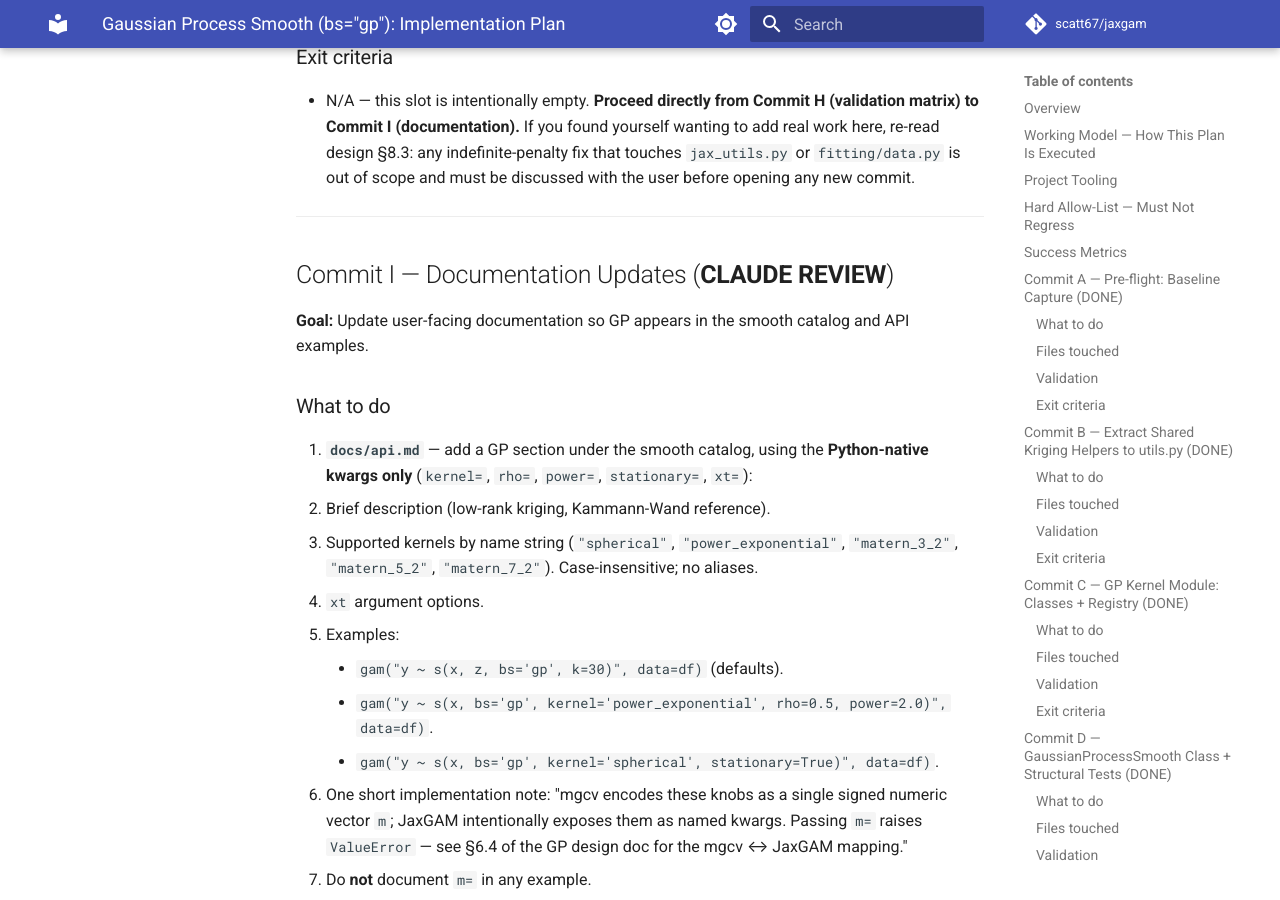
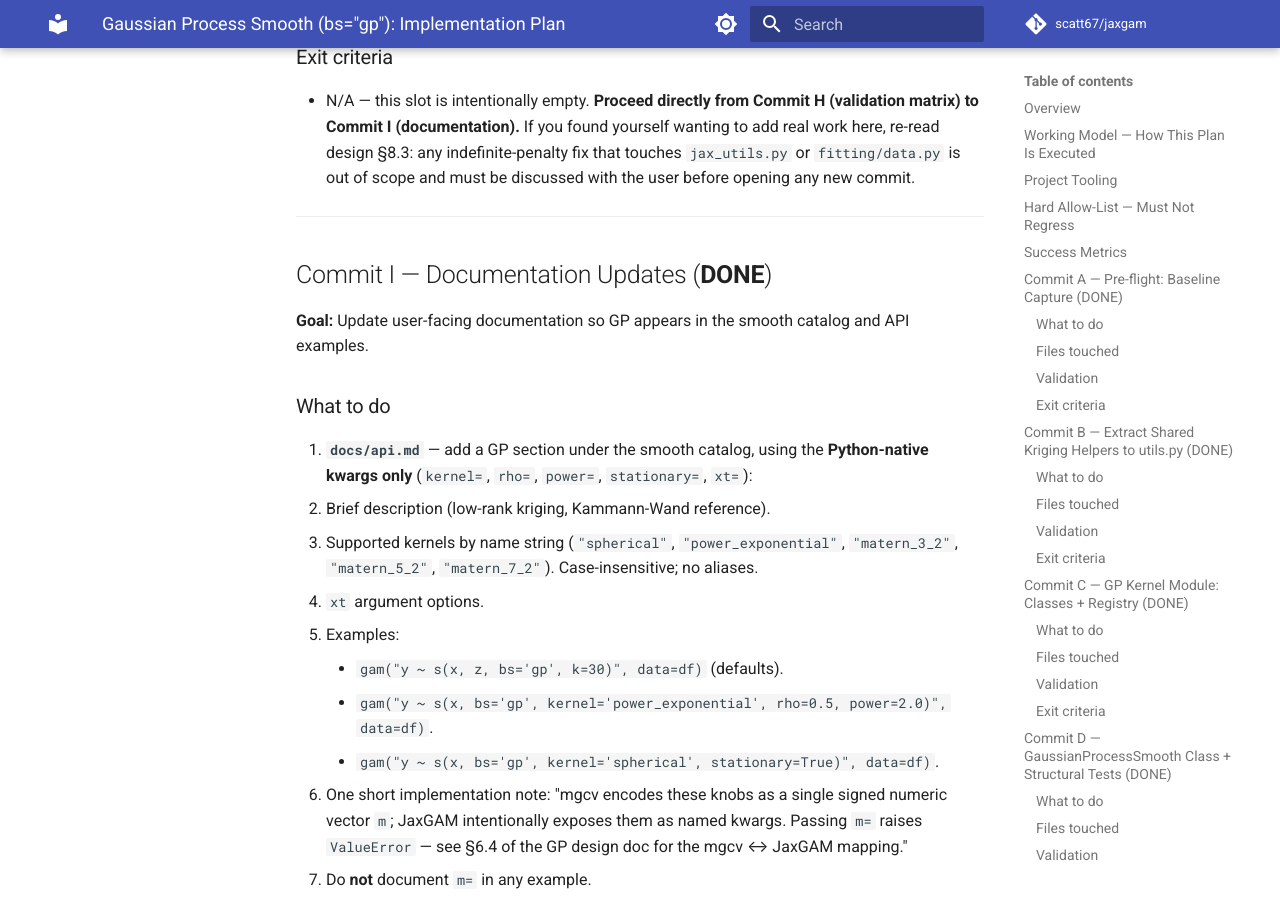
Before and after one commit to scatt67/jaxgam, an MkDocs documentation site: the page built from docs/gaussian_process/implementation_plan.md, in a window 1280 px wide and 900 px high, scrolled down 31475 px. Built offline with MkDocs 1.6.1 and Material for MkDocs 9.7.7, drawn with Linux system fonts in a browser that asks for light colours; comment, search, counter and statistics services are not loaded.

Commit message:
Update implementation_plan.md

```diff
--- a/docs/gaussian_process/implementation_plan.md
+++ b/docs/gaussian_process/implementation_plan.md
@@ -1520,7 +1520,7 @@ invent a GP-specific testing shape — reuse the TPRS one verbatim.
 
 ---
 
-## Commit I — Documentation Updates (**CLAUDE REVIEW**)
+## Commit I — Documentation Updates (**DONE**)
 
 **Goal:** Update user-facing documentation so GP appears in the smooth
 catalog and API examples.
```
